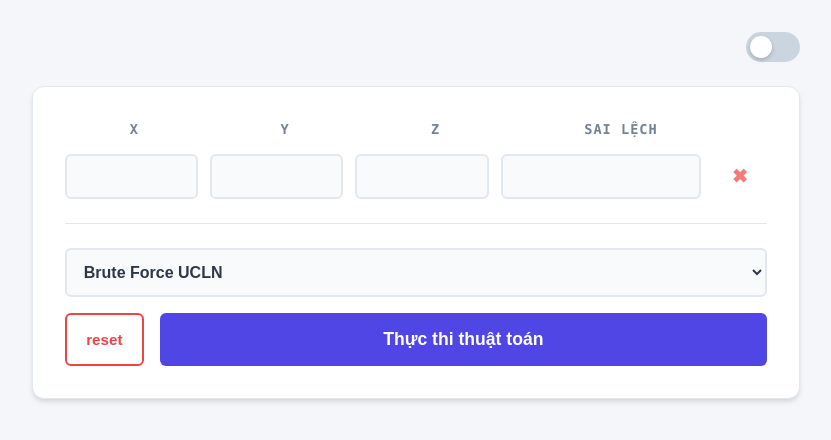
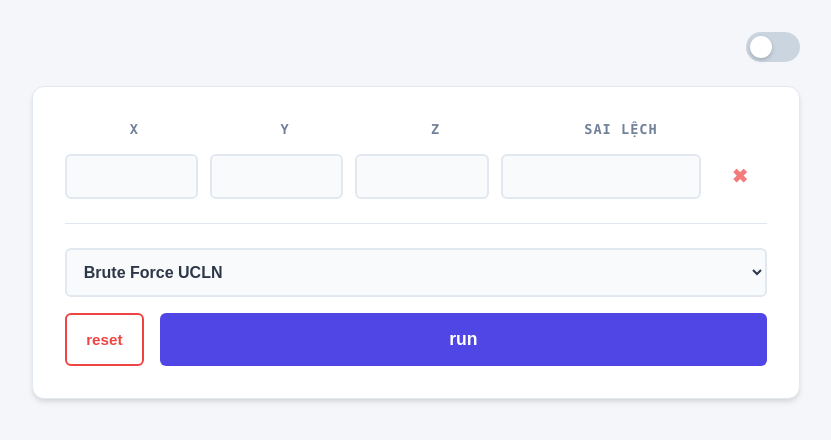
Before and after one commit to nguyenquocthanh1213/nguyenquocthanh1213.github.io, a website: page luyendan.html in a window 1280 px wide. Shown: the whole page, without its empty margins (224-1055 px from the left). Drawn offline with Linux system fonts and the light colour scheme.

Commit message:
Update option labels and button text in HTML

```diff
--- a/luyendan.html
+++ b/luyendan.html
@@ -220,14 +220,14 @@
         <div class="actions">
             <div class="algo-selector">
                 <select id="algoSelect">
-                    <option value="brute">Brute Force UCLN</option>
+                    <option value="brute">Brute Force UCLN </option>
                     <option value="sa">Simulated Annealing (Luyện kim - Trị hàm ẩn)</option>
-                    <option value="grid">Coarse Grid Search (Dò lưới không gian)</option>
+                    <option value="grid"> Coarse Grid Search (Dò lưới không gian)</option>
                 </select>
             </div>
             <div class="action-btns">
                 <button class="btn-reset" onclick="resetAll()">reset</button>
-                <button class="btn-calc" id="calcBtn" onclick="calculate()">Thực thi thuật toán</button>
+                <button class="btn-calc" id="calcBtn" onclick="calculate()">run</button>
             </div>
         </div>
 
```
